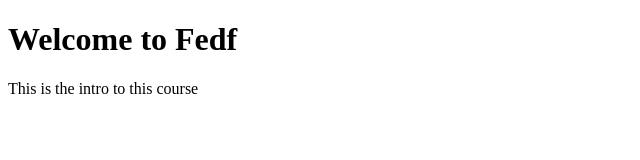
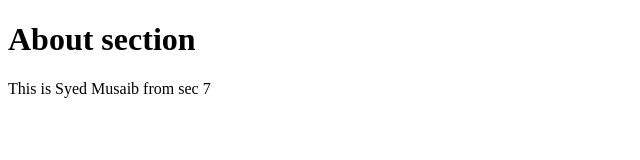
Before and after one commit to 2420090109/w1, a plain HTML site: page index.html in a window 1280 px wide. Shown: the whole page, without its empty margins (0-640 px from the left). Drawn offline with Linux system fonts and the light colour scheme.

Commit message:
Added about feature

```diff
--- a/index.html
+++ b/index.html
@@ -3,11 +3,11 @@
 <head>
     <meta charset="UTF-8">
     <meta name="viewport" content="width=device-width, initial-scale=1.0">
-    <title>WEEK1</title>
+    <title>MERGING_WEEK2</title>
 </head>
 <body>
-    <h1>Welcome to Fedf</h1>
-    <p>This is the intro to this course</p>
+    <h1>About section</h1>
+    <p>This is Syed Musaib from sec 7</p>
 
 </body>
 </html>
```
